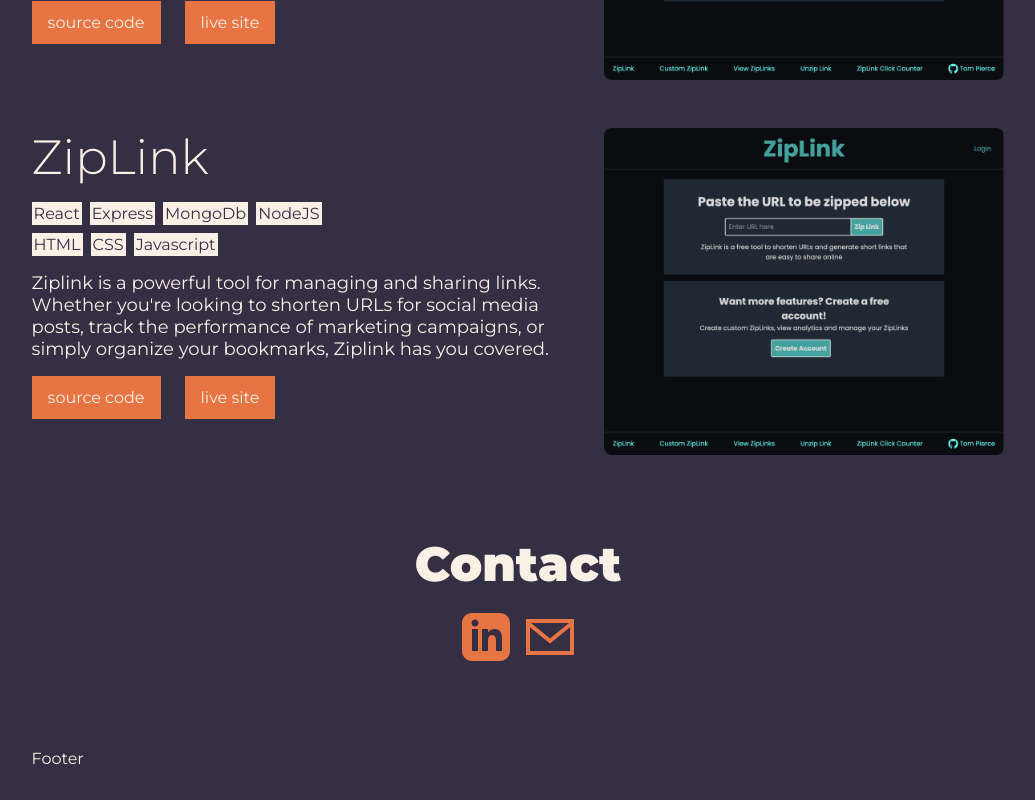
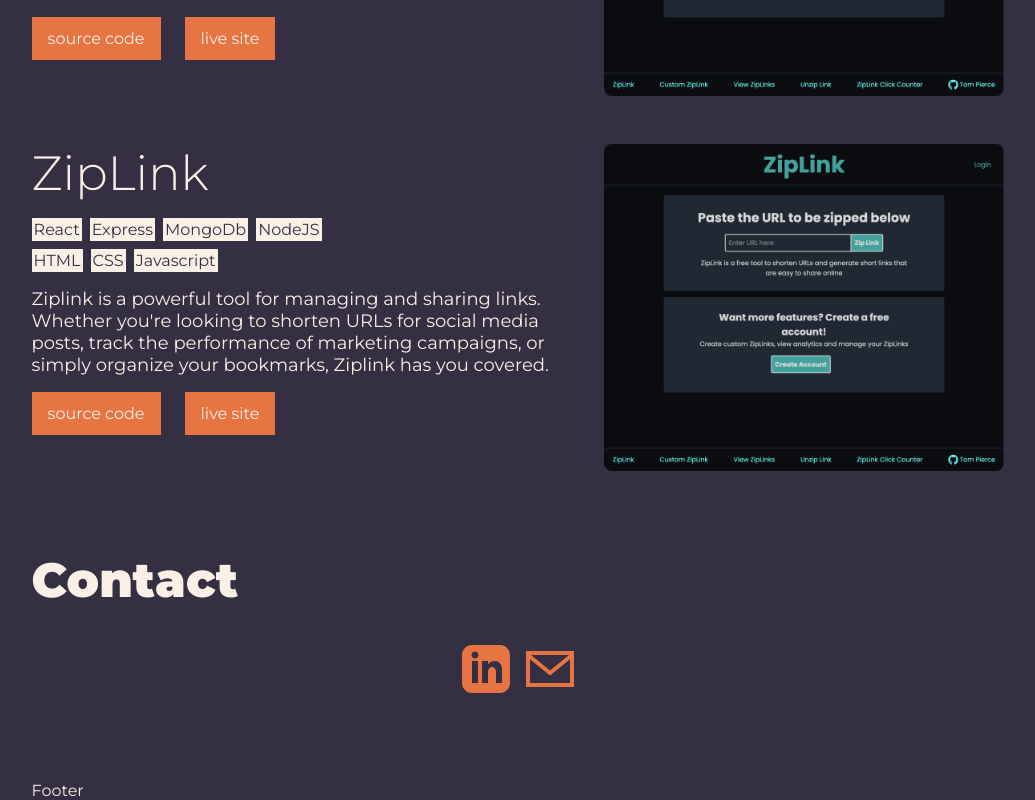
Before and after one commit to Tom-Pierce/portfolio, a React (Vite) app: page / in a window 1280 px wide. Shown: the part 1722-2522 px from the top of the page, without its empty margins (122-1157 px from the left). Before the commit the page ends 2490 px from the top, so only its background shows below. Built offline with nearby package versions, Linux system fonts and the light colour scheme.

Commit message:
move title class to global css

```diff
--- a/src/components/AboutMe.jsx
+++ b/src/components/AboutMe.jsx
@@ -3,7 +3,7 @@ import styles from "../css/AboutMe.module.css";
 const AboutMe = () => {
   return (
     <section id="about-me">
-      <h2 className={styles.title}>- About Me</h2>
+      <h2 className="title">- About Me</h2>
       <p className={styles.bold}>I am a self-taught developer</p>
       <p>
         I have followed The Odin Project curriculum to teach myself web
--- a/src/components/Contact.jsx
+++ b/src/components/Contact.jsx
@@ -3,7 +3,7 @@ import styles from "../css/Contact.module.css";
 const Contact = () => {
   return (
     <section id="contact" className={styles.contactSection}>
-      <h2 className={styles.title}>Contact</h2>
+      <h2 className="title">Contact</h2>
       <div className={styles.center}>
         <ul className={styles.contactBar}>
           <li>
--- a/src/components/Projects.jsx
+++ b/src/components/Projects.jsx
@@ -5,7 +5,7 @@ import ZipLinkImg from "../assets/ziplinkImg.png";
 const Projects = () => {
   return (
     <section id="projects" className={styles.projectsSection}>
-      <h2 className={styles.title}>- Projects</h2>
+      <h2 className="title">- Projects</h2>
       <ul className={styles.projectList}>
         <li>
           <ProjectCard
--- a/src/css/AboutMe.module.css
+++ b/src/css/AboutMe.module.css
@@ -1,8 +1,3 @@
-.title {
-  font-weight: 900;
-  font-size: 3rem;
-}
-
 .bold {
   font-weight: bold;
 }
--- a/src/css/Contact.module.css
+++ b/src/css/Contact.module.css
@@ -1,10 +1,3 @@
-.title {
-  text-align: center;
-  font-weight: 900;
-  font-size: 3rem;
-  margin-top: 4rem;
-}
-
 .center {
   display: flex;
   justify-content: center;
--- a/src/css/Projects.module.css
+++ b/src/css/Projects.module.css
@@ -1,8 +1,3 @@
-.title {
-  font-weight: 900;
-  font-size: 3rem;
-}
-
 .projectList {
   display: flex;
   flex-direction: column;
--- a/src/css/index.css
+++ b/src/css/index.css
@@ -32,3 +32,9 @@ p {
 a {
   color: var(--accent);
 }
+
+.title {
+  font-weight: 900;
+  font-size: 3rem;
+  margin-bottom: 1rem;
+}
```
